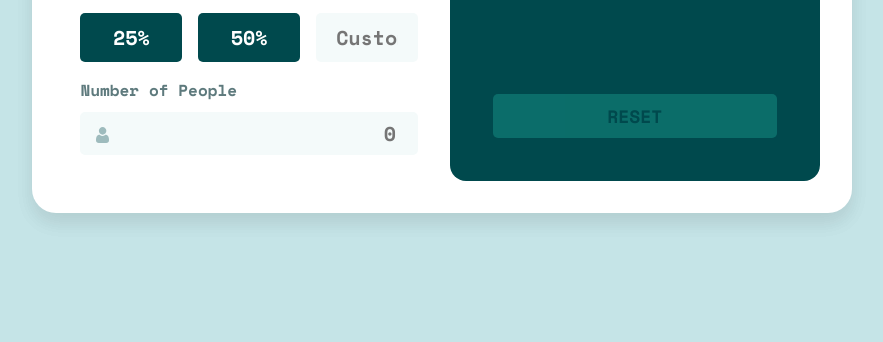
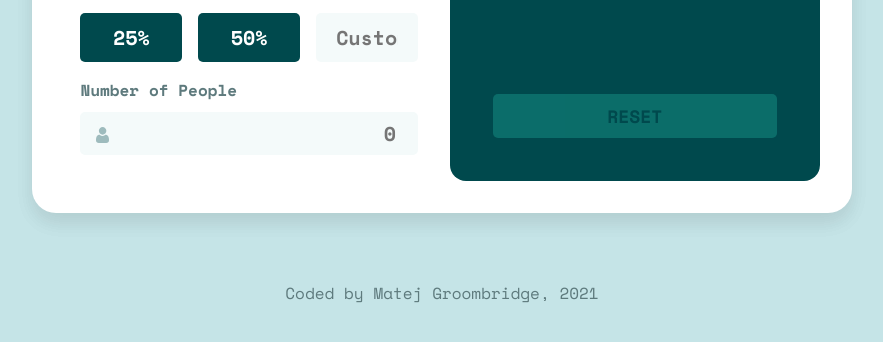
Before and after one commit to MatejGroombridge/Tip-Calculator-App, a plain HTML site: page index.html in a window 1280 px wide. Shown: the part 422-764 px from the top of the page, without its empty margins (198-1081 px from the left). Drawn offline with nearby package versions, Linux system fonts and the light colour scheme.

Commit message:
Added attribution

```diff
--- a/index.html
+++ b/index.html
@@ -84,7 +84,7 @@
     </div>
   </div>
 
-  <div class="empty"></div>
+  <div class="empty"> Coded by Matej Groombridge, 2021 </div>
 
   <div class="attribution">
     Challenge by <a href="https://www.frontendmentor.io?ref=challenge" target="_blank">Frontend Mentor</a>.
```
